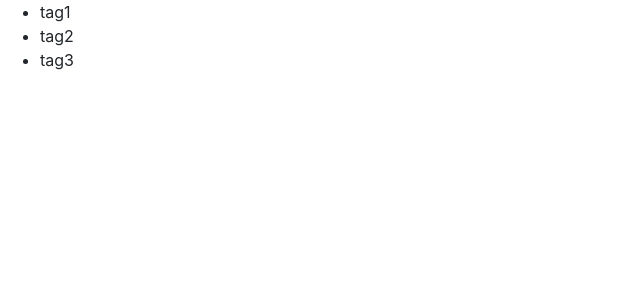
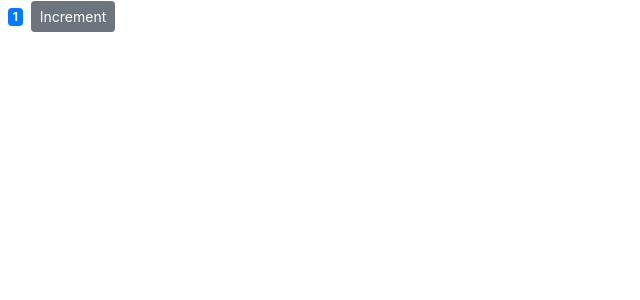
Before and after one commit to ersakshamjain94/react-learning-path, a React (Create React App) app: page / in a window 1280 px wide. Shown: the top 300 px of the page, without its empty margins (0-640 px from the left). Built offline with nearby package versions, Linux system fonts and the light colour scheme.

Commit message:
start for 1:07 back to button

```diff
--- a/src/components/counter.jsx
+++ b/src/components/counter.jsx
@@ -3,23 +3,33 @@ import React, { Component } from "react";
 class Counter extends Component {
   state = {
     count: 1,
-    // imageURL:'https://picsum.photos/200'
-    tags: ["tag1", "tag2", "tag3" ],
   };
-  renderTags() {
-    if (this.state.tags.length === 0) return <p>There are no tags</p>;
-    else
-      return (
-        <ul>
-          {this.state.tags.map((tag) => (
-            <li key={tag}>{tag}</li>
-          ))}
-        </ul>
-      );
+
+  styles = {
+      fontSize: 10,
+      fontWeight: 'bold'
+  };
+  render() {
+      // render the className dynamically
+
+    return (
+      <div>
+        <span className={this.getBadgeClasses()}>
+          {this.formatCount()}
+        </span>
+        <button className="btn btn-secondary btn-sm">Increment</button>
+      </div>
+    );
   }
-  render() {
-      {this.state.tags.length === 0 && 'Please create a tag'}
-    return <div>{this.renderTags()}</div>;
+    getBadgeClasses() {
+        let classes = "badge m-2 ";
+        classes += (this.state.count === 0) ? "badge-warning" : "badge-primary";
+        return classes;
+    }
+
+  formatCount() {
+    const { count } = this.state; //object destructuring
+    return count === 0 ? "Zero" : count;
   }
 }
 
```
